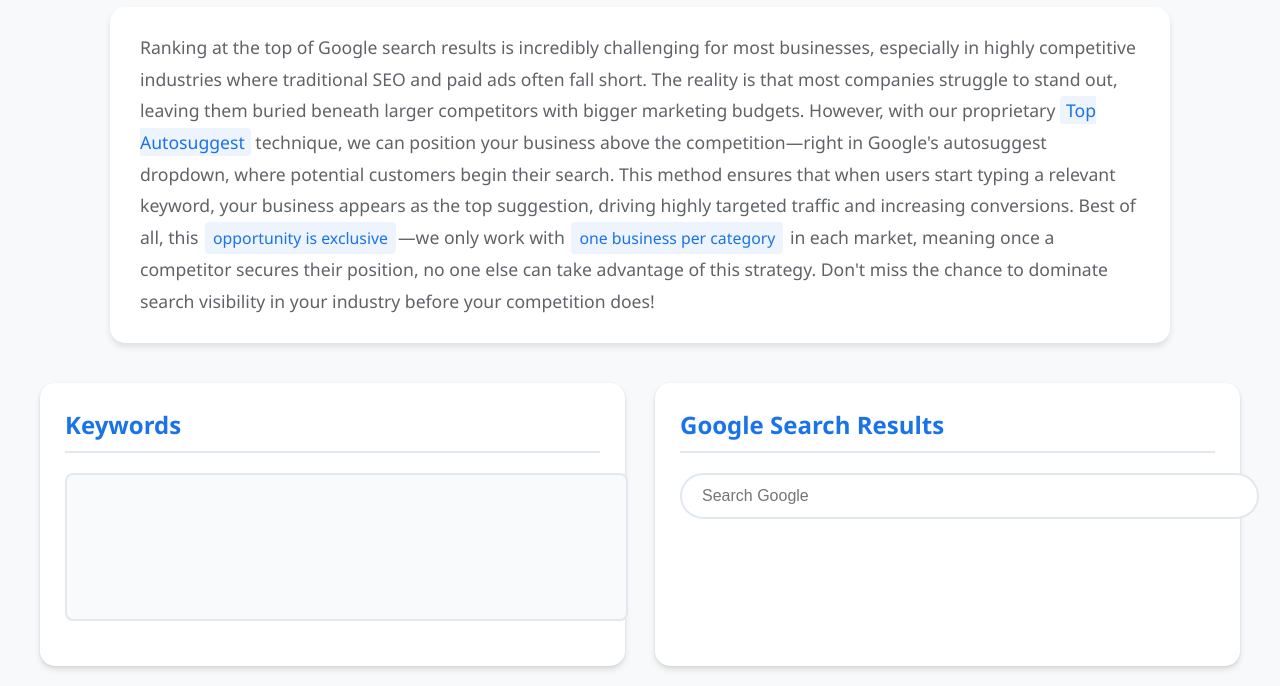
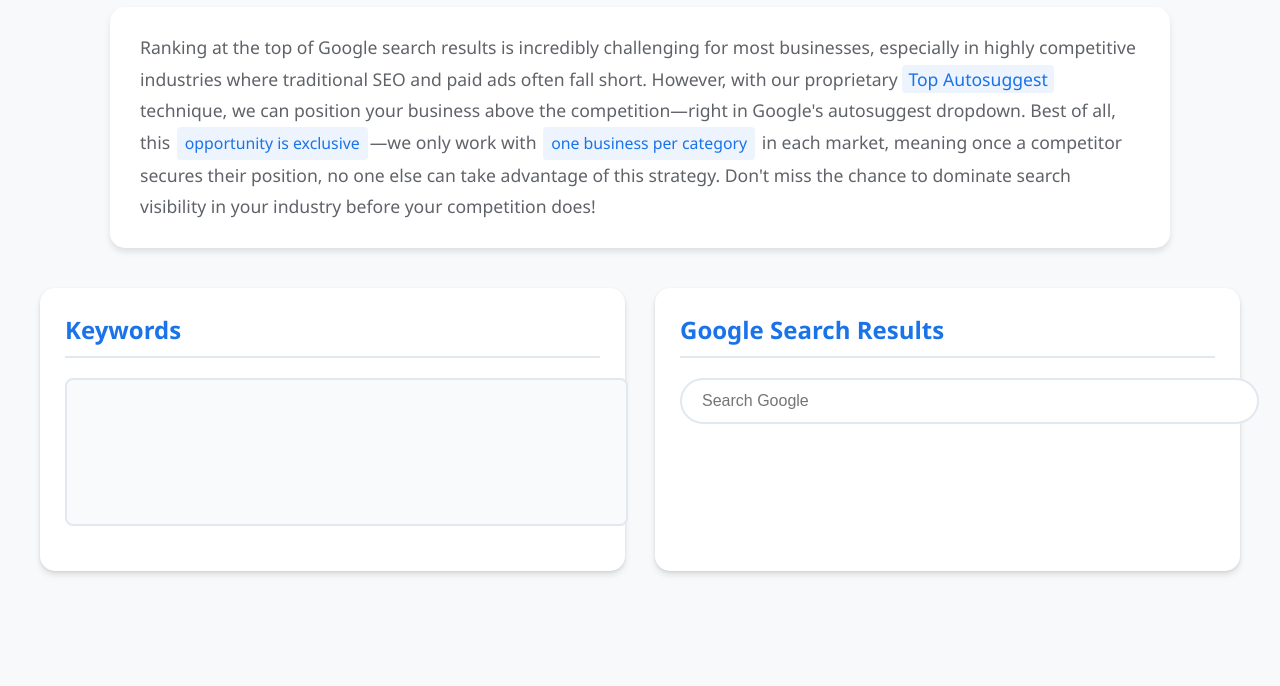
Before and after one commit to richardeisneragency/niche-demo, a plain HTML site: page index.html in a window 1280 px wide. Shown: the part 134-820 px from the top of the page. Drawn offline with Linux system fonts and the light colour scheme.

Commit message:
Make intro text more concise

```diff
--- a/index.html
+++ b/index.html
@@ -160,7 +160,7 @@
 <body>
     <h1 class="main-title">Top Autosuggest Demo</h1>
     <div class="intro-section">
-        Ranking at the top of Google search results is incredibly challenging for most businesses, especially in highly competitive industries where traditional SEO and paid ads often fall short. The reality is that most companies struggle to stand out, leaving them buried beneath larger competitors with bigger marketing budgets. However, with our proprietary <span class="highlight-text">Top Autosuggest</span> technique, we can position your business above the competition—right in Google's autosuggest dropdown, where potential customers begin their search. This method ensures that when users start typing a relevant keyword, your business appears as the top suggestion, driving highly targeted traffic and increasing conversions. Best of all, this <span class="exclusive-tag">opportunity is exclusive</span>—we only work with <span class="exclusive-tag">one business per category</span> in each market, meaning once a competitor secures their position, no one else can take advantage of this strategy. Don't miss the chance to dominate search visibility in your industry before your competition does!
+        Ranking at the top of Google search results is incredibly challenging for most businesses, especially in highly competitive industries where traditional SEO and paid ads often fall short. However, with our proprietary <span class="highlight-text">Top Autosuggest</span> technique, we can position your business above the competition—right in Google's autosuggest dropdown. Best of all, this <span class="exclusive-tag">opportunity is exclusive</span>—we only work with <span class="exclusive-tag">one business per category</span> in each market, meaning once a competitor secures their position, no one else can take advantage of this strategy. Don't miss the chance to dominate search visibility in your industry before your competition does!
     </div>
     <div class="container">
         <div class="panel">
```
